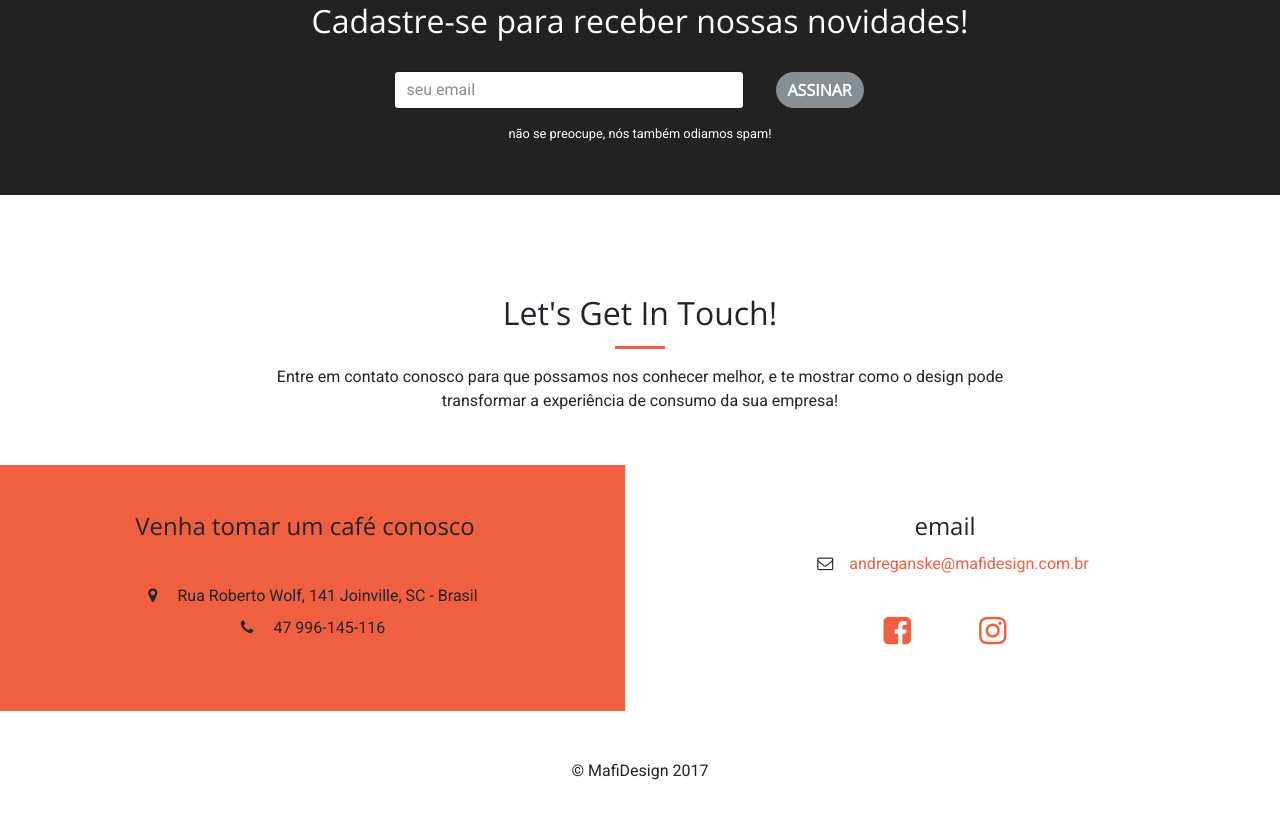
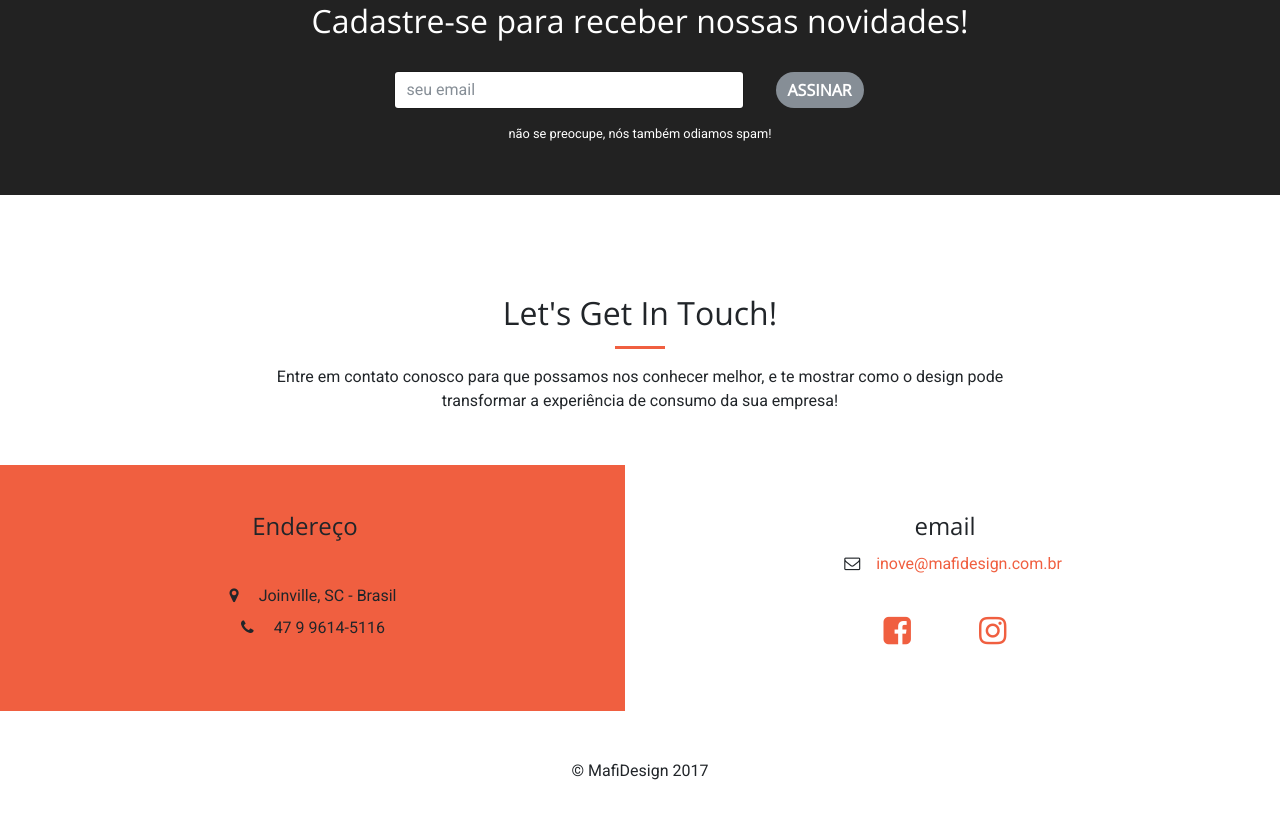
Before and after one commit to andreganske/mafidesign, a plain HTML site: page index.html in a window 1280 px wide. Shown: the part 2140-2959 px from the top of the page. Drawn offline with nearby package versions, Linux system fonts and the light colour scheme; a script that the page names is missing.

Commit message:
momo fix

```diff
--- a/index.html
+++ b/index.html
@@ -260,10 +260,10 @@
         <div class="row container-fluid contact-container">
             <div class="col-lg-6 bg-primary">
                 <div class="col-md-10 mx-auto text-center">
-                    <h4>Venha tomar um café conosco</h4>
+                    <h4>Endereço</h4>
                     <address>
-                        <p><i class="fa fa-map-marker"></i> Rua Roberto Wolf, 141 Joinville, SC - Brasil<br>
-                        <i class="fa fa-phone"></i> 47 996-145-116</p>
+                        <p><i class="fa fa-map-marker"></i> Joinville, SC - Brasil<br>
+                        <i class="fa fa-phone"></i> 47 9 9614-5116</p>
                     </address>
                 </div>
             </div>
@@ -271,7 +271,7 @@
             <div class="col-lg-6">
                 <div class="col-md-10 mx-auto text-center">
                     <h4>email</h4>
-                    <p><i class="fa fa-envelope-o"></i><a href="mailto:andreganske@mafidesign.com.br">andreganske@mafidesign.com.br</a></p>
+                    <p><i class="fa fa-envelope-o"></i><a href="mailto:inove@mafidesign.com.br">inove@mafidesign.com.br</a></p>
                     <a href="https://www.facebook.com/mafidesign/"><i class="fa fa-facebook-square fa-2x"></i></a>
                     <a href="https://www.instagram.com/mafidesignbr/"><i class="fa fa-instagram fa-2x"></i></a>
                 </div>
```
